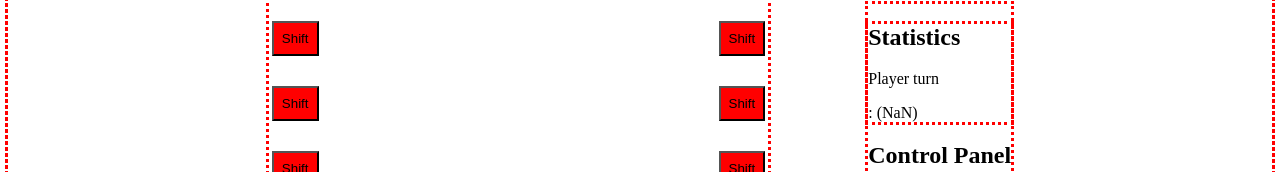
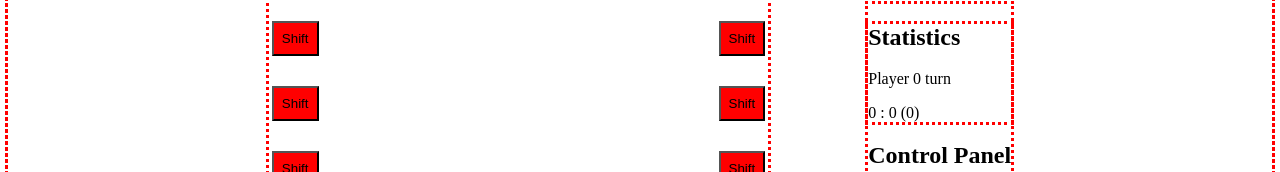
Before and after one commit to XanderVanDerWeken/EKI_Invers_Vue, a Vue app in the folder invers_frontend/: page / in a window 1280 px wide. Shown: the part 169-341 px from the top of the page. Built offline with nearby package versions, Linux system fonts and the light colour scheme; no server answers.

Commit message:
Changed Components for using new ApiStore

```diff
--- a/invers_frontend/src/components/ControlPanelComponent.vue
+++ b/invers_frontend/src/components/ControlPanelComponent.vue
@@ -31,16 +31,16 @@ export default defineComponent({
     }
 
     function kindPlayerOne(): string {
-      return apiStore.kindPlayerOne;
+      return apiStore.options.kindPlayerOne;
     }
     function kindPlayerTwo(): string {
-      return apiStore.kindPlayerTwo;
+      return apiStore.options.kindPlayerTwo;
     }
     function colorPlayerOne(): string {
-      return apiStore.colorPlayerOne;
+      return apiStore.options.colorPlayerOne;
     }
     function colorPlayerTwo(): string {
-      return apiStore.colorPlayerTwo;
+      return apiStore.options.colorPlayerTwo;
     }
 
     return {
--- a/invers_frontend/src/components/StatsComponent.vue
+++ b/invers_frontend/src/components/StatsComponent.vue
@@ -16,13 +16,13 @@ export default defineComponent({
     const apiStore = useApiStore();
 
     function scorePlayerOne(): number {
-      return apiStore.scorePlayerOne;
+      return apiStore.stats.scorePlayerOne;
     }
     function scorePlayerTwo(): number {
-      return apiStore.scorePlayerTwo;
+      return apiStore.stats.scorePlayerTwo;
     }
     function activePlayer(): number {
-      return apiStore.activePlayer;
+      return apiStore.stats.activePlayer;
     }
 
     return {
```
